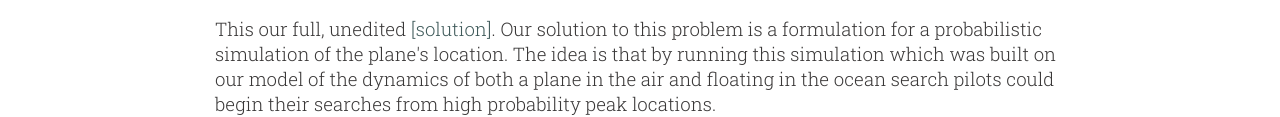
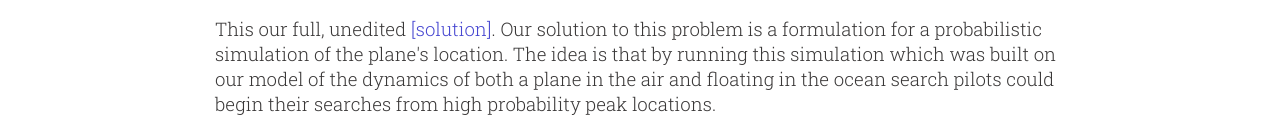
Before and after one commit to fjiang72/fjiang72.github.io, a plain HTML site: page other.html in a window 1280 px wide. Shown: the part 1210-1327 px from the top of the page. Drawn offline with Linux system fonts and the light colour scheme.

Commit message:
changing pdf link color

```diff
--- a/other.html
+++ b/other.html
@@ -81,7 +81,7 @@
                     their press conferences concerning their plan for future searches.
                     </p>
 
-                    <p>This our full, unedited <a href="mcm2016.pdf" target="_blank" style="text-decoration:none;">[solution]</a>.
+                    <p>This our full, unedited <a href="mcm2016.pdf" target="_blank" style="text-decoration:none; color:#4747d1">[solution]</a>.
                     Our solution to this problem is a formulation for a probabilistic simulation of the
                     plane's location. The idea is that by running this simulation which was built on
                     our model of the dynamics of both a plane in the air and floating in the ocean
```
